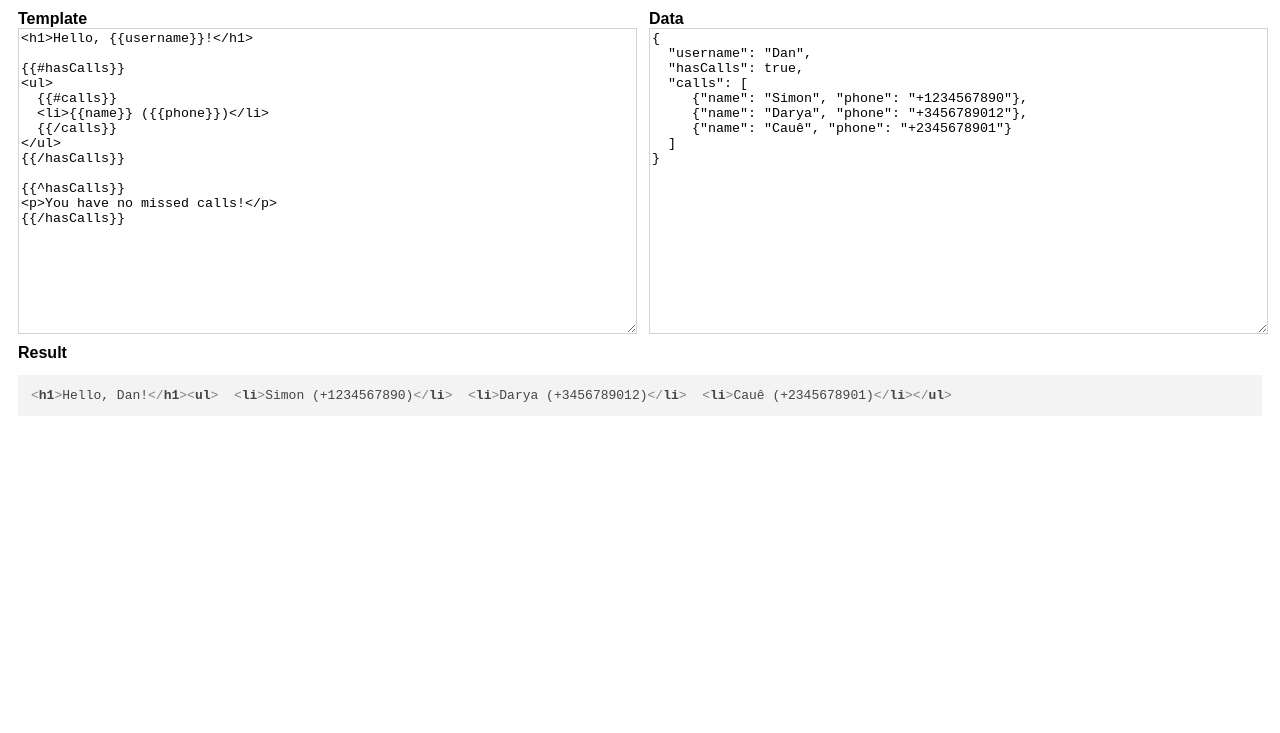
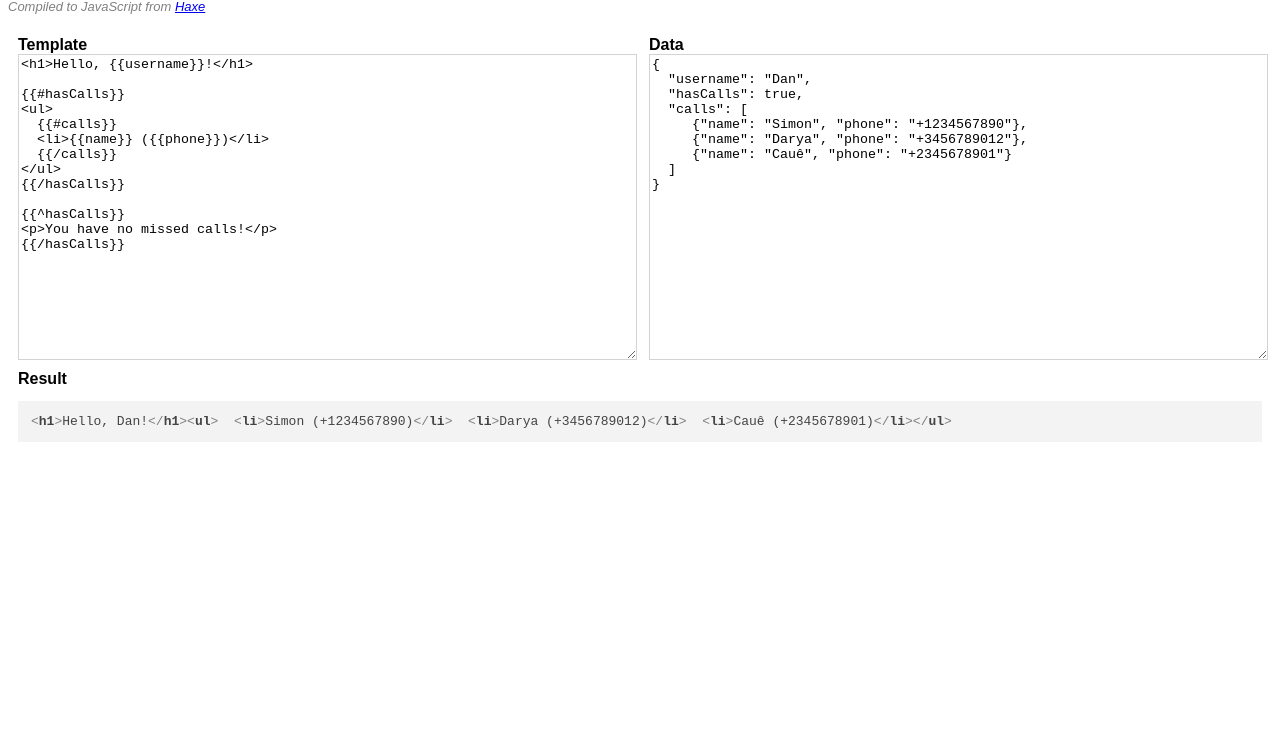
Before and after one commit to nadako/hxmustache, a plain HTML site: page demo/index.html in a window 1280 px wide. Shown: the part 67-800 px from the top of the page. Drawn offline with nearby package versions, Linux system fonts and the light colour scheme.

```diff
--- a/demo/index.html
+++ b/demo/index.html
@@ -10,6 +10,7 @@
     }
     h1 {
         border-bottom: 1px solid lightgray;
+        margin-bottom: 0;
     }
     .input {
         width: 100%;
@@ -35,10 +36,18 @@
         margin: 10px;
         clear: both;
     }
+    .smallnote {
+        margin-top: 0.5em;
+        margin-bottom: 2em;
+        font-size: small;
+        font-style: italic;
+        color: gray;
+    }
     </style>
 </head>
 <body>
 <h1><a href="https://github.com/nadako/hxmustache" title="Go to GitHub page">hxmustache</a> demo</h1>
+<p class="smallnote">Compiled to JavaScript from <a href="http://haxe.org/" title="Haxe is awesome!">Haxe</a></p>
 
 <table class="input">
     <tr>
```
Also changed, not shown: 1 other file.
